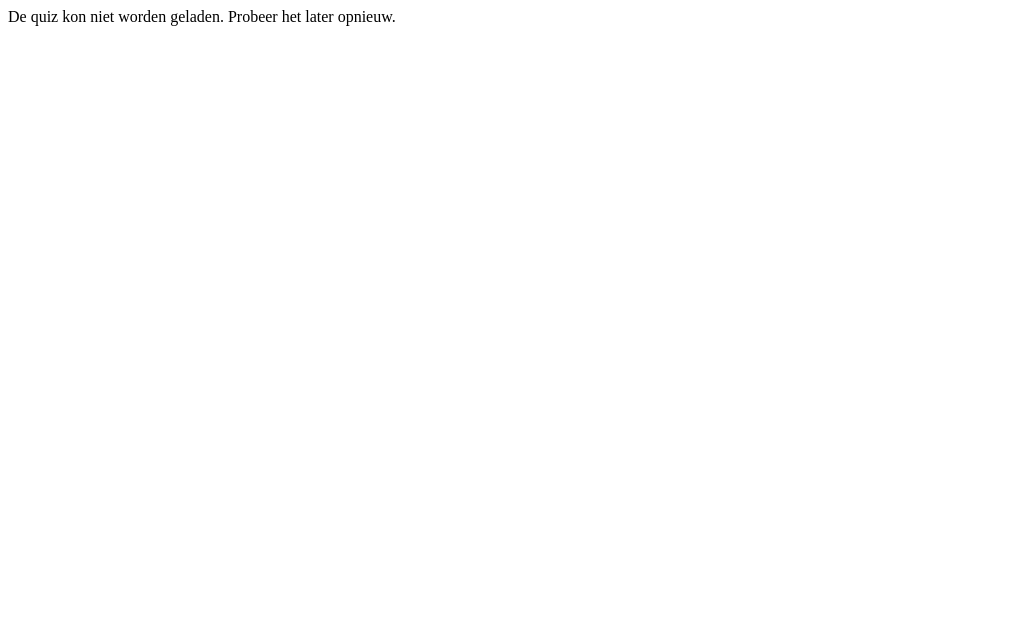
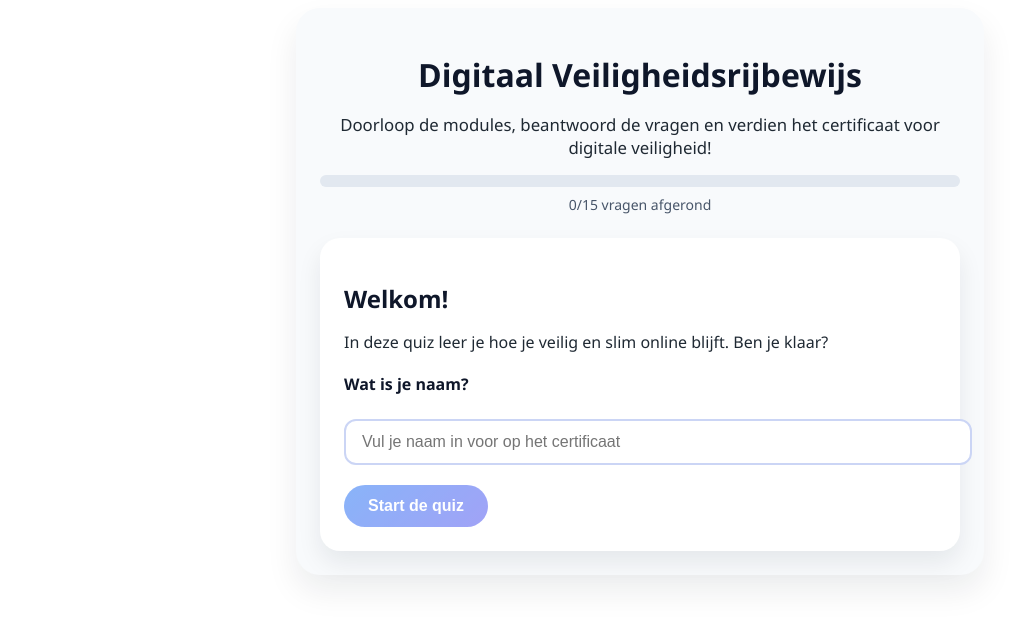
Before and after one commit to 3dindeklas/ChatSpel, a website: page public/index.html in a window 1280 px wide. Shown: the whole page, without its empty margins (0-1027 px from the left). Drawn offline with nearby package versions, Linux system fonts and the light colour scheme; no server answers.

Commit message:
Add static quiz config fallback for GitHub Pages

```diff
--- a/public/index.html
+++ b/public/index.html
@@ -31,12 +31,51 @@
           return new URL(normalized, baseUrl).toString();
         };
 
+        const buildDataUrl = (path) => new URL(path, baseUrl).toString();
+
+        const uniqueUrls = (urls) => {
+          const seen = new Set();
+          return urls.filter((url) => {
+            if (seen.has(url)) {
+              return false;
+            }
+            seen.add(url);
+            return true;
+          });
+        };
+
+        const fetchConfigFromUrls = async (urls) => {
+          let lastError = null;
+          for (const url of uniqueUrls(urls)) {
+            try {
+              const response = await fetch(url, {
+                credentials: "same-origin",
+                cache: "no-store"
+              });
+              if (!response.ok) {
+                lastError = new Error(
+                  `Kon configuratie niet laden: ${response.status}`
+                );
+                continue;
+              }
+              return await response.json();
+            } catch (error) {
+              lastError = error;
+            }
+          }
+          if (lastError) {
+            throw lastError;
+          }
+          throw new Error("Geen configuratiebronnen beschikbaar");
+        };
+
         try {
-          const response = await fetch(buildApiUrl("api/quiz-config"));
-          if (!response.ok) {
-            throw new Error("Kon configuratie niet laden");
-          }
-          const config = await response.json();
+          const config = await fetchConfigFromUrls([
+            buildApiUrl("api/quiz-config"),
+            buildDataUrl("../data/quizData.json"),
+            buildDataUrl("./data/quizData.json"),
+            new URL("/data/quizData.json", window.location.origin).toString()
+          ]);
           new DigitalSafetyQuiz({
             container: "#quiz",
             config,
@@ -47,6 +86,9 @@
             container.textContent =
               "De quiz kon niet worden geladen. Probeer het later opnieuw.";
           }
+          if (window.console && typeof window.console.error === "function") {
+            window.console.error("Kon quizconfiguratie niet laden", error);
+          }
         }
       });
     </script>
```
